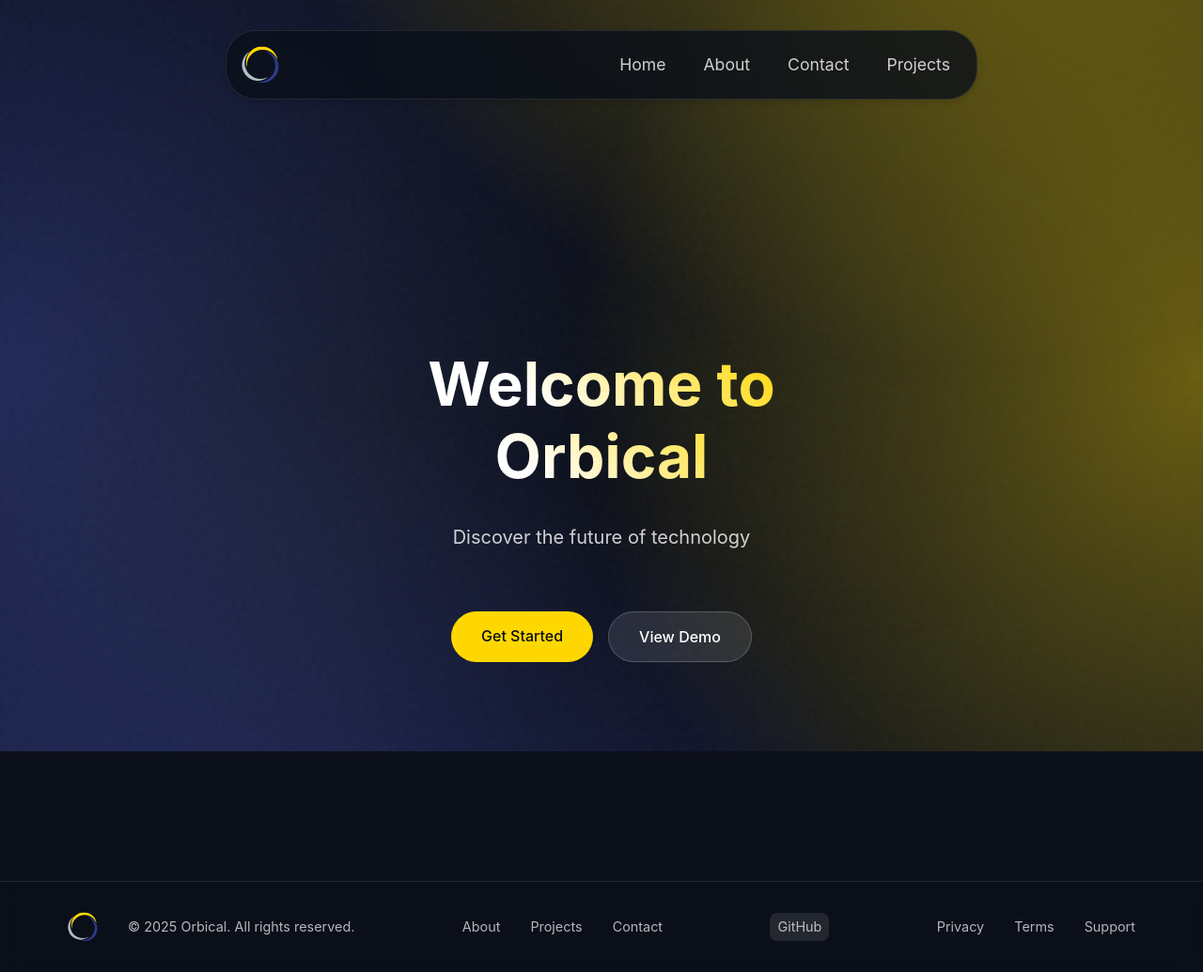
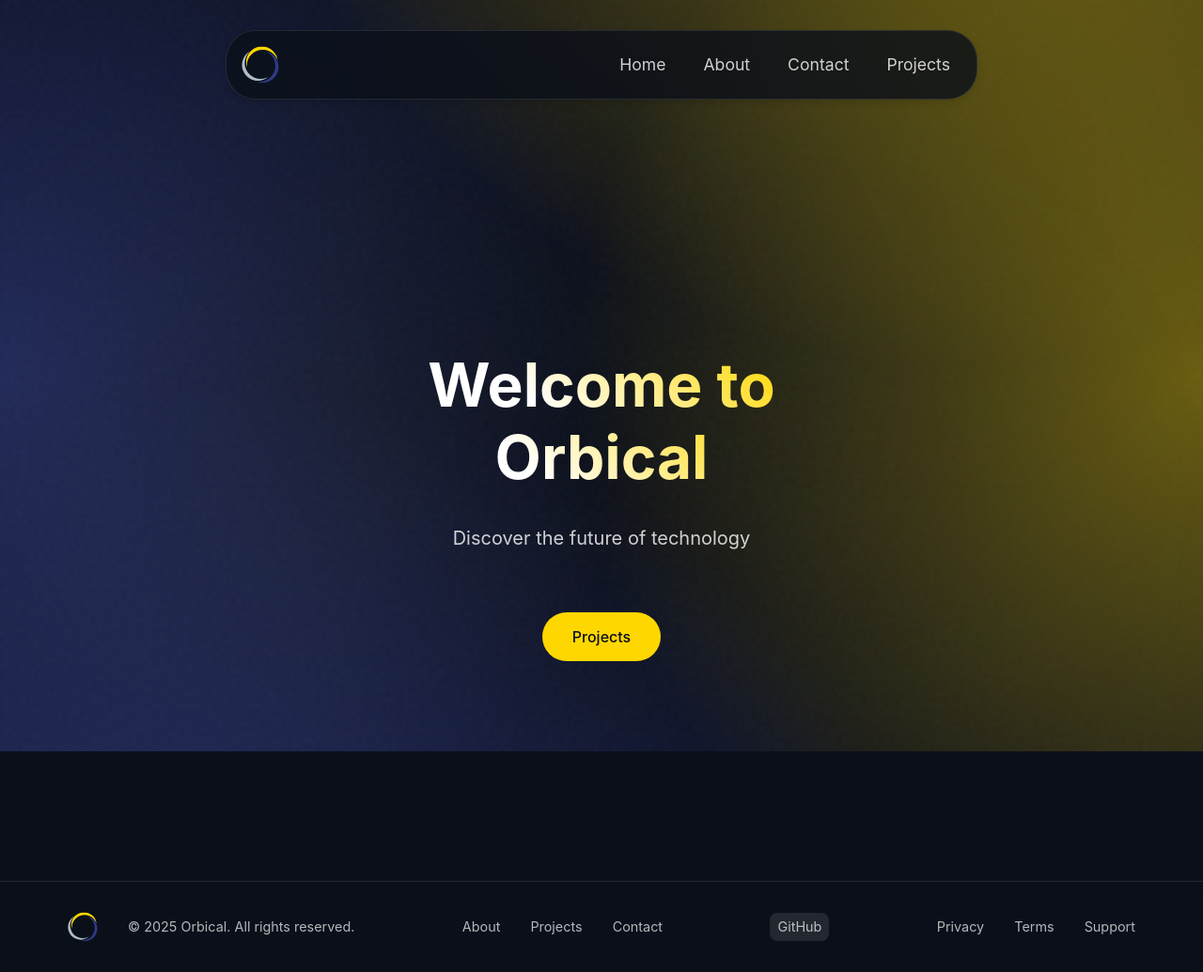
Before and after one commit to orbical-dev/website, a Flask app: page / in a window 1280 px wide. Shown: the whole page at 94% size. Run offline with Flask 3, Linux system fonts and the light colour scheme.

Commit message:
update index and other stuff

```diff
--- a/app.py
+++ b/app.py
@@ -58,9 +58,7 @@ def terms():
     return render_template('terms.html')
 
 
-# Cloudflare Turnstile configuration
-CF_TURNSTILE_SECRET_KEY = os.environ.get('CF_TURNSTILE_SECRET_KEY', '')
-CF_TURNSTILE_VERIFY_URL = "https://challenges.cloudflare.com/turnstile/v0/siteverify"
+# Cloudflare Turnstile configuration removed
 
 
 @app.route('/submit-contact', methods=['POST'])
@@ -71,31 +69,7 @@ def submit_contact():
     subject = request.form.get('subject', '')
     message = request.form.get('message', '')
 
-    # Get Turnstile token
-    cf_turnstile_response = request.form.get('cf-turnstile-response', '')
-
-    # Verify Turnstile token
-    if not cf_turnstile_response:
-        return render_template('contact_error.html', error_message="Please complete the security check.")
-
-    # Make verification request to Cloudflare
-    verification_data = {
-        'secret': CF_TURNSTILE_SECRET_KEY,
-        'response': cf_turnstile_response,
-        'remoteip': request.remote_addr
-    }
-
-    try:
-        response = requests.post(CF_TURNSTILE_VERIFY_URL, data=verification_data, timeout=10)
-        result = response.json()
-
-        if not result.get('success', False):
-            error_codes = result.get('error-codes', [])
-            print(f"Turnstile verification failed: {error_codes}")
-            return render_template('contact_error.html', error_message="Security check failed. Please try again.")
-    except Exception as e:
-        print(f"Error verifying Turnstile: {e}")
-        return render_template('contact_error.html', error_message="Error verifying security check. Please try again.")
+    # Turnstile verification removed
 
     # Get current timestamp
     timestamp = datetime.datetime.now().strftime("%Y-%m-%d %H:%M:%S")
--- a/templates/about.html
+++ b/templates/about.html
@@ -36,7 +36,7 @@
         </div>
 
         <div class="cta-group">
-            <a href="#contact" class="cta-button primary">Get in Touch</a>
+            <a href="/contact/" class="cta-button primary">Get in Touch</a>
             <a href="/" class="cta-button secondary">Back to Home</a>
         </div>
     </div>
--- a/templates/contact.html
+++ b/templates/contact.html
@@ -3,7 +3,7 @@
 <title>Contact - Orbical</title>
 <link rel="stylesheet" href="{{ url_for('send_static', path='css/contact.css') }}">
 <script src="{{ url_for('send_static', path='js/contact.js') }}" defer></script>
-<script src="https://challenges.cloudflare.com/turnstile/v0/api.js" async defer></script>
+<!-- Turnstile removed -->
 {% endblock %}
 
 {% block body %}
@@ -37,9 +37,7 @@
                     <textarea id="message" name="message" rows="6" placeholder="Tell us how we can help you" required></textarea>
                 </div>
 
-                <div style="text-align: center; margin-top: var(--spacing-md);">
-                    <div class="cf-turnstile" data-sitekey="0x4AAAAAAA_ke2DgmRtJ4GIY" data-theme="dark"></div>
-                </div>
+                <!-- Turnstile widget removed -->
 
                 <div style="text-align: center; margin-top: var(--spacing-md);">
                     <button type="submit" class="cta-button primary" style="min-width: 180px;">Send Message</button>
--- a/templates/index.html
+++ b/templates/index.html
@@ -12,8 +12,7 @@
         </h1>
         <p>Discover the future of technology</p>
         <div class="cta-group">
-            <a href="#learn-more" class="cta-button primary">Get Started</a>
-            <a href="#demo" class="cta-button secondary">View Demo</a>
+            <a href="/projects/" class="cta-button primary">Projects</a>
         </div>
     </div>
 </main>
```
